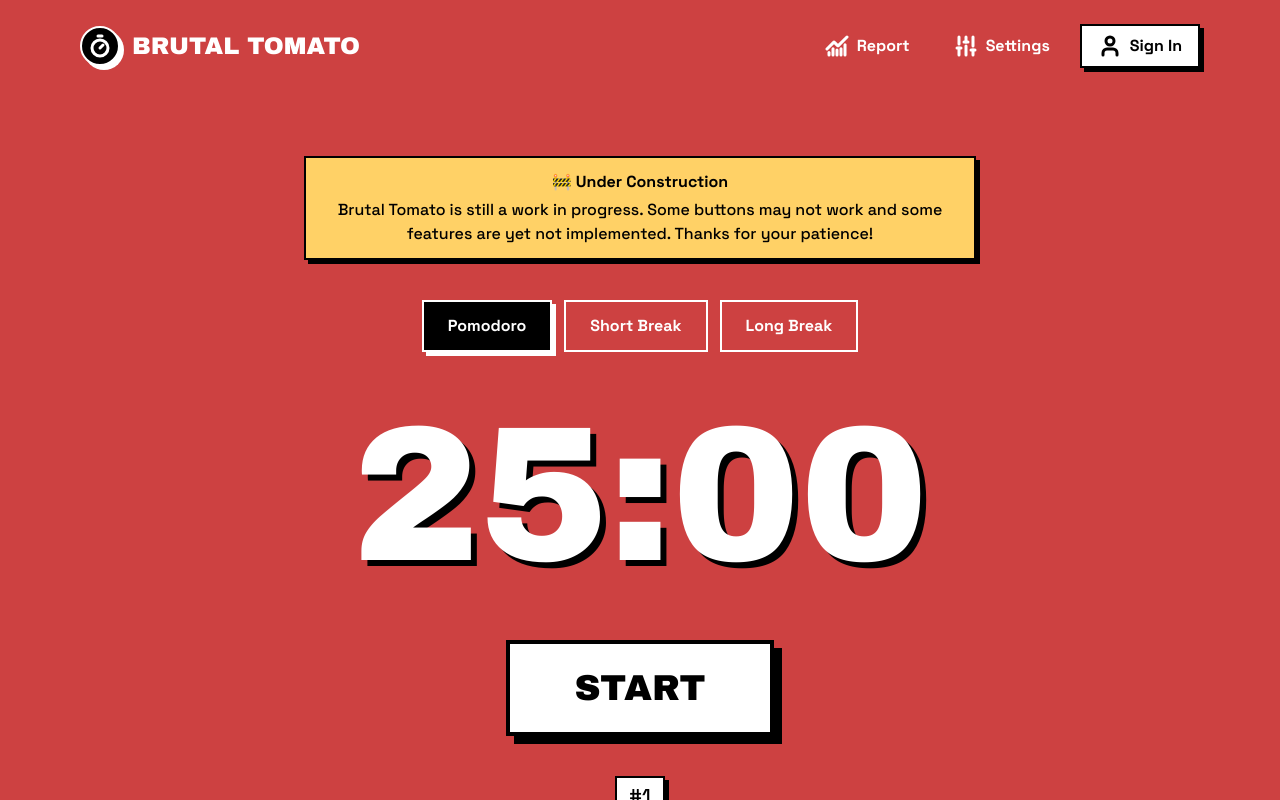
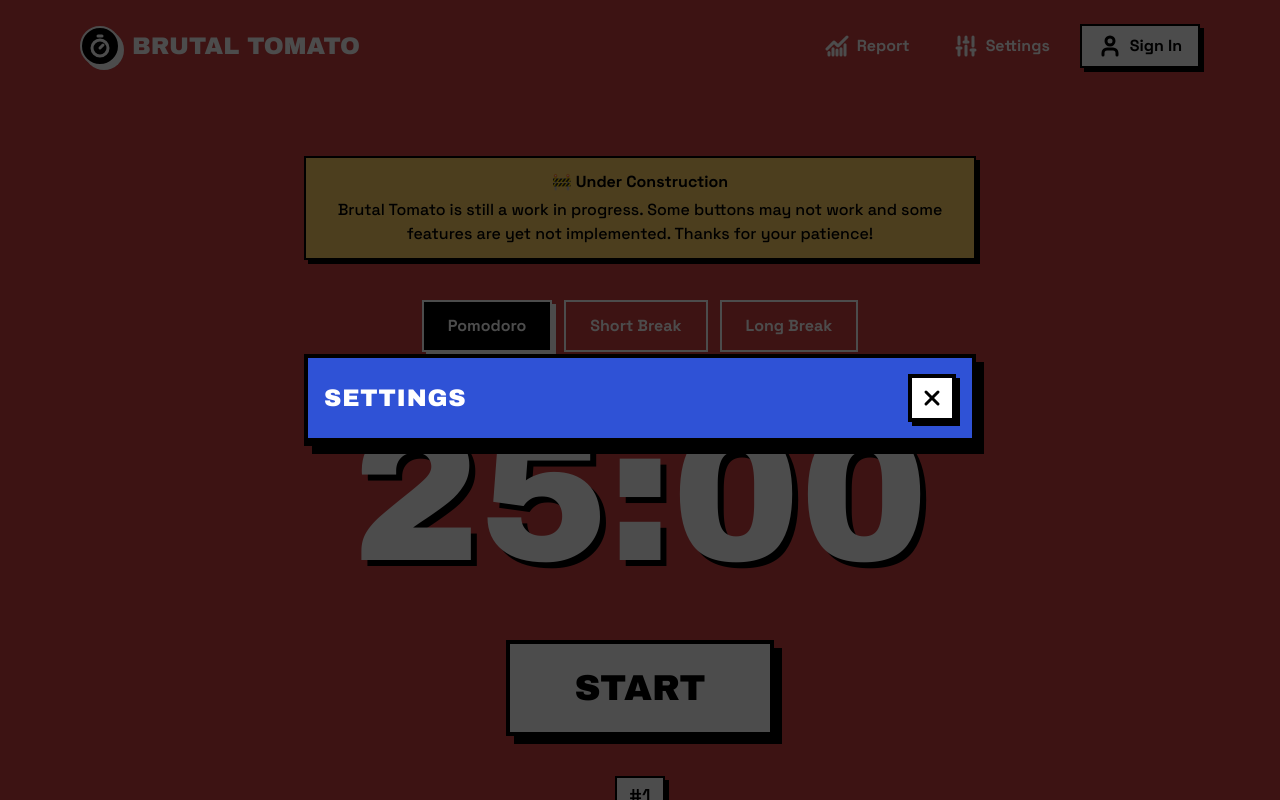
Before and after one commit to HsHs-dev/brutal-tomato, a React (Vite) app: page / in a window 1280 px wide. Both pictures are taken after a click on the button "Settings". Shown: the top 800 px of the page. Built offline with nearby package versions, Linux system fonts and the light colour scheme.

Commit message:
add settings button clicking display menu

```diff
--- a/src/App.jsx
+++ b/src/App.jsx
@@ -1,12 +1,23 @@
+import { useState } from "react"
 import Header from "./components/Header"
 import Main from "./components/Main"
 import Footer from "./components/Footer"
+import Settings from "./components/Settings"
 
 function App() {
 
+  const [showSettings, setShowSettings] = useState(false)
+
+  const handleShowSettings = (val) => {
+    setShowSettings(val)
+  }
+
   return (
     <div className="app flex flex-col min-h-dvh">
-      <Header />
+      {showSettings &&
+        <Settings onClose={() => handleShowSettings(false)} />
+      }
+      <Header showSettings={() => handleShowSettings(true)} />
       <Main />
       <Footer />
     </div>
--- a/src/components/Header.jsx
+++ b/src/components/Header.jsx
@@ -1,7 +1,6 @@
 import { Timer, ChartNoAxesCombined, SlidersVertical, User } from 'lucide-react';
 
-export default function Header() {
-
+export default function Header({ showSettings }) {
   return (
     <header className="flex px-4 py-6 justify-between items-center text-base mx-auto w-full max-w-6xl">
       <a href="#" className="logo flex items-center gap-3 font-heading">
@@ -17,7 +16,7 @@ export default function Header() {
             Report
           </span>
         </button>
-        <button type="button" aria-label="Settings" className="flex gap-2 items-center border-2 border-transparent p-2.5 sm:px-3 sm:py-2 hover:border-white hover:bg-black hover:shadow-neo-white cursor-pointer transition active:translate-x-1 active:translate-y-1 active:shadow-none">
+        <button onClick={showSettings} type="button" aria-label="Settings" className="flex gap-2 items-center border-2 border-transparent p-2.5 sm:px-3 sm:py-2 hover:border-white hover:bg-black hover:shadow-neo-white cursor-pointer transition active:translate-x-1 active:translate-y-1 active:shadow-none">
           <SlidersVertical />
           <span className="hidden sm:inline">
             Settings
--- /dev/null
+++ b/src/components/Settings.jsx
@@ -0,0 +1,16 @@
+import { X } from 'lucide-react';
+
+export default function Settings({ onClose }) {
+  return (
+    <div onClick={onClose} className="overlay fixed inset-0 z-20 flex items-center justify-center bg-black/70 p-4">
+      <div onClick={(e) => e.stopPropagation()} className="settings-card w-full max-w-2xl max-h-[90dvh] overflow-auto border-4 border-black bg-cream text-black shadow-(--shadow-neo-xl)">
+        <div className="topbar sticky flex  justify-between p-4 bg-neo-blue items-center border-b-4 border-b-black text-white">
+          <h1 className="text-2xl tracking-[0.05rem] leading-[1.1] font-heading">SETTINGS</h1>
+          <button onClick={onClose} className="cursor-pointer bg-white text-black border-4 border-black p-2 shadow-neo grid place-items-center transition hover:text-white hover:-translate-x-0.5 hover:-translate-y-0.5 hover:bg-neo-pink hover:shadow-neo-lg active:translate-x-1 active:translate-y-1 active:shadow-none" >
+            <X />
+          </button>
+        </div>
+      </div>
+    </div>
+  )
+}
```
